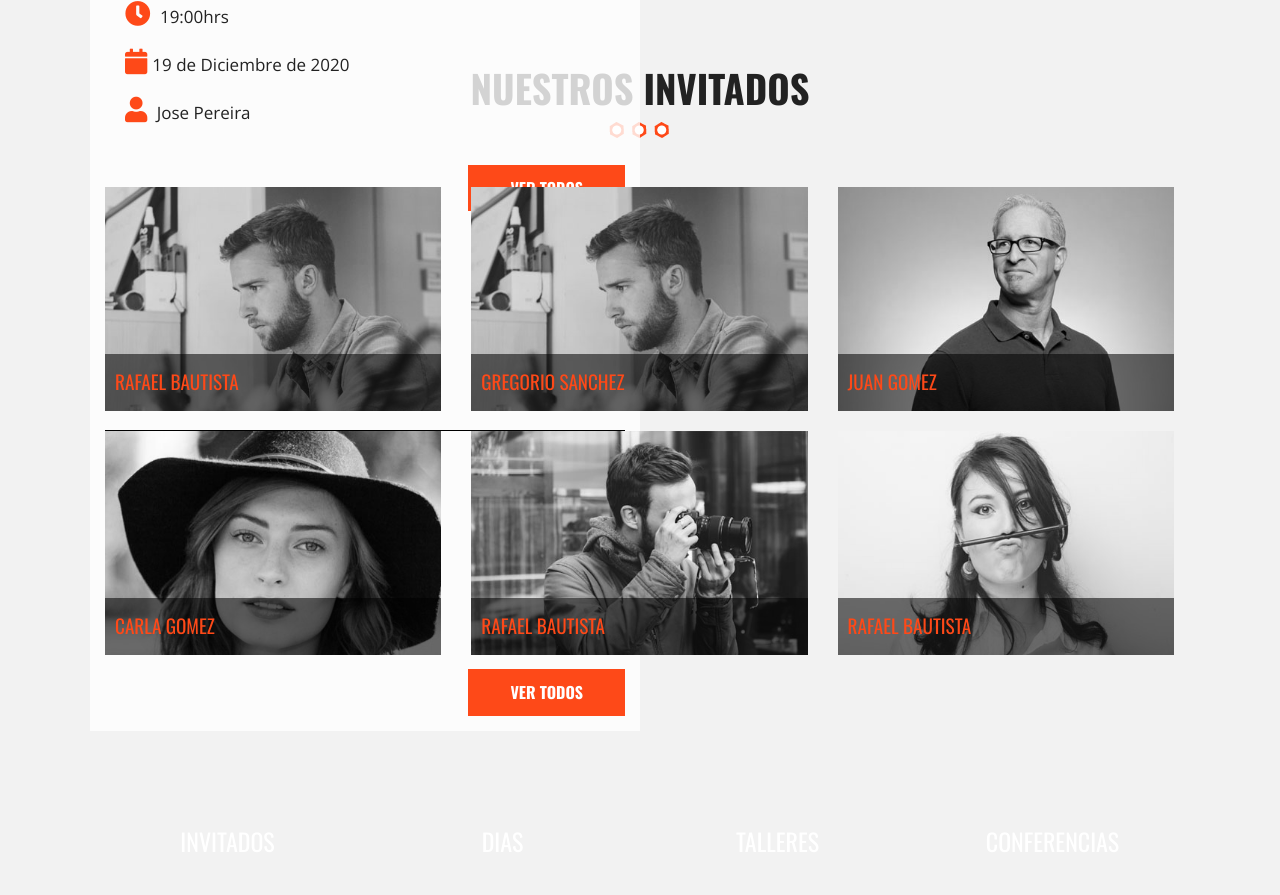
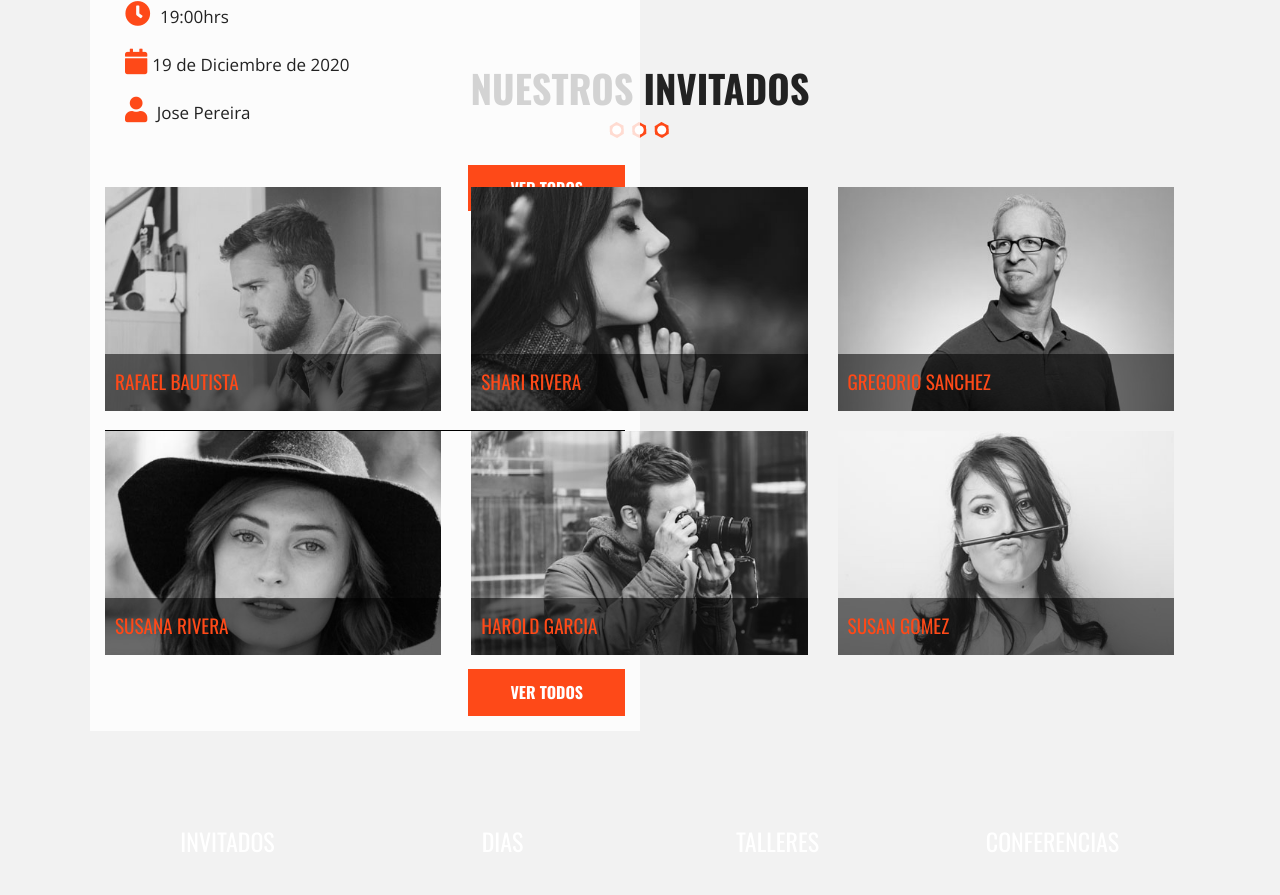
Before and after one commit to jeremiasalvarez/webcamp, a PHP site: page / in a window 1280 px wide. Shown: the part 2260-3155 px from the top of the page. Run offline with PHP 8.4, Linux system fonts and the light colour scheme; some libraries are stand-ins or nearby versions.

Commit message:
ajustes al index

```diff
--- a/index.php
+++ b/index.php
@@ -132,24 +132,24 @@
             <p>Rafael Bautista</p>
         </li>
         <li class="invitado">
-            <img src="img/invitado1.jpg" alt="invitado">
+            <img src="img/invitado2.jpg" alt="invitado">
+            <p>Shari Rivera</p>
+        </li>
+        <li class="invitado">
+            <img src="img/invitado3.jpg" alt="invitado">
             <p>Gregorio Sanchez</p>
         </li>
         <li class="invitado">
-            <img src="img/invitado3.jpg" alt="invitado">
-            <p>Juan gomez</p>
-        </li>
-        <li class="invitado">
             <img src="img/invitado4.jpg" alt="invitado">
-            <p>Carla gomez</p>
+            <p>Susana Rivera</p>
         </li>
         <li class="invitado">
             <img src="img/invitado5.jpg" alt="invitado">
-            <p>Rafael Bautista</p>
+            <p>Harold Garcia</p>
         </li>
         <li class="invitado">
             <img src="img/invitado6.jpg" alt="invitado">
-            <p>Rafael Bautista</p>
+            <p>Susan Gomez</p>
         </li>
     </ul>
 </section>
```
